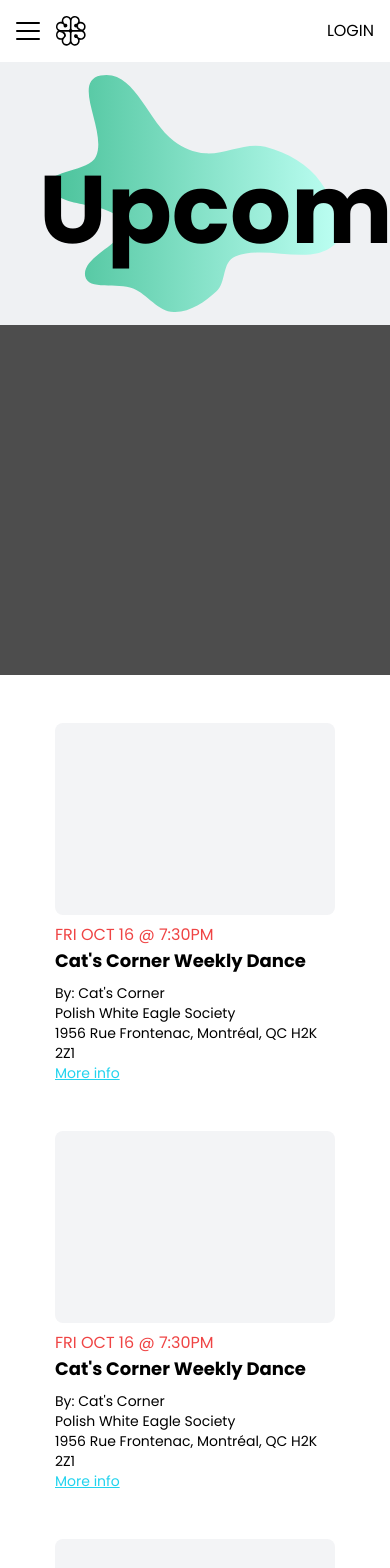
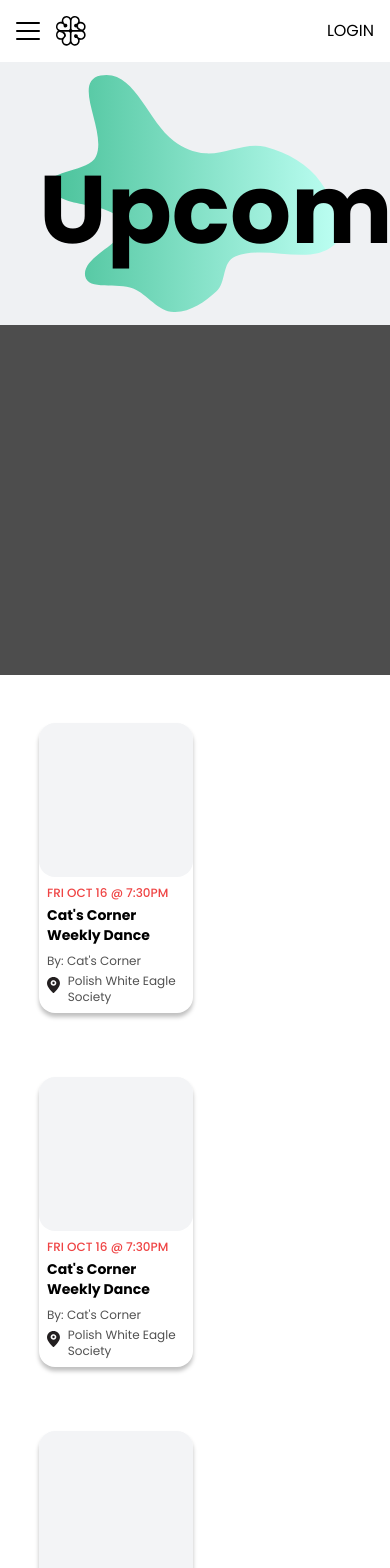
Before and after one commit to justinkwanchan/swing-schedule, a Next.js app in the folder front-end/: page /events in a window 390 px wide. Shown: the top 1568 px of the page. Built offline with nearby package versions, Linux system fonts and the light colour scheme.

Commit message:
Add mobile styling for DanceEventPreviewCards

```diff
--- a/front-end/src/app/components/home/dance-event-preview-card/index.tsx
+++ b/front-end/src/app/components/home/dance-event-preview-card/index.tsx
@@ -1,4 +1,6 @@
 import Link from 'next/link';
+import Image from 'next/image';
+import locationPin from 'public/location-pin.svg';
 
 type Props = {
   event: EventDetails;
@@ -8,21 +10,34 @@ export default function DanceEventPreviewCard({ event }: Props) {
   const { id, image, datetime, title, organizer, location, address } = event;
 
   return (
-    <div className="flex flex-col flex-[0_0_100%] sm:flex-[0_0_50%] lg:flex-[0_0_33.333333%] 2xl:flex-[0_0_25%] pl-8">
-      <div className="bg-gray-100 w-full h-48 rounded-lg mb-2"></div>
-      <h3 className="text-red-500">{datetime}</h3>
-      <h1 className="font-bold text-lg mb-2">{title}</h1>
-      <p className="text-sm">
-        By: {organizer}
-        <br />
-        {location}
-        <br />
-        {address}
-        <br />
-        <Link href={`events/${id}`} className="underline text-cyan-400">
-          More info
-        </Link>
-      </p>
+    <div className="flex-[0_0_170px] pl-4 md:pl-8 md:flex-[0_0_50%] lg:flex-[0_0_33.333333%] 2xl:flex-[0_0_25%]">
+      <div className="flex flex-col shadow-[0px_4px_4px_0px_rgba(0,0,0,0.25)] rounded-2xl mb-4 md:shadow-none md:mb-0">
+        <div className="bg-gray-100 w-full h-[154px] md:h-48 rounded-2xl mb-2"></div>
+        <div className="mx-2 md:mx-0">
+          <h3 className="text-red-500 font-medium text-xs mb-1 md:text-base md:mb-0">
+            {datetime}
+          </h3>
+          <h1 className="font-bold text-sm mb-2 md:text-lg">{title}</h1>
+          <div className="text-sub-text-grey text-xs md:text-sm">
+            <p>By: {organizer}</p>
+            <div className="flex mt-1 mb-2 md:my-0">
+              <Image
+                src={locationPin}
+                alt={'Location Pin'}
+                className="inline mt-1 mr-2 h-4 w-max md:hidden"
+              />
+              <p>{location}</p>
+            </div>
+            <p className="hidden md:block">{address}</p>
+            <Link
+              href={`events/${id}`}
+              className="hidden md:block underline text-cyan-400"
+            >
+              More info
+            </Link>
+          </div>
+        </div>
+      </div>
     </div>
   );
 }
--- a/front-end/src/app/components/home/preview-section/index.tsx
+++ b/front-end/src/app/components/home/preview-section/index.tsx
@@ -149,7 +149,7 @@ export default function PreviewSection({ title }: Props) {
       </div>
 
       <div className="embla__viewport" ref={emblaRef}>
-        <div className="embla__container flex -ml-8">
+        <div className="embla__container flex -ml-3 md:-ml-8">
           {title === SOCIAL_DANCES ? (
             <>
               <DanceEventPreviewCard event={tempEvents[0]} />
```
